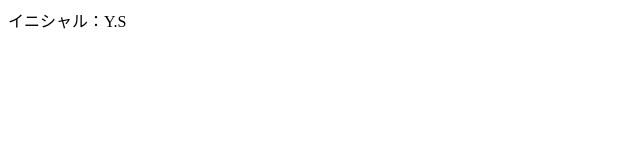
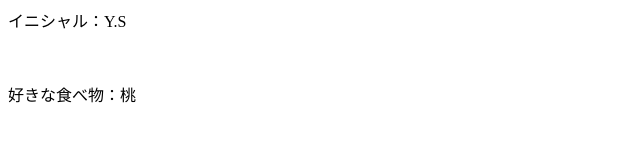
Before and after one commit to kento0920/-, a plain HTML site: page index.html in a window 1280 px wide. Shown: the whole page, without its empty margins (0-640 px from the left). Drawn offline with Linux system fonts and the light colour scheme.

Commit message:
Update index.html

```diff
--- a/index.html
+++ b/index.html
@@ -3,5 +3,7 @@
   </head>
   <body>
     <p>イニシャル：Y.S</p>
-   </body>
+    <br>
+    <p>好きな食べ物：桃</p>
+  </body>
   </html>
```
